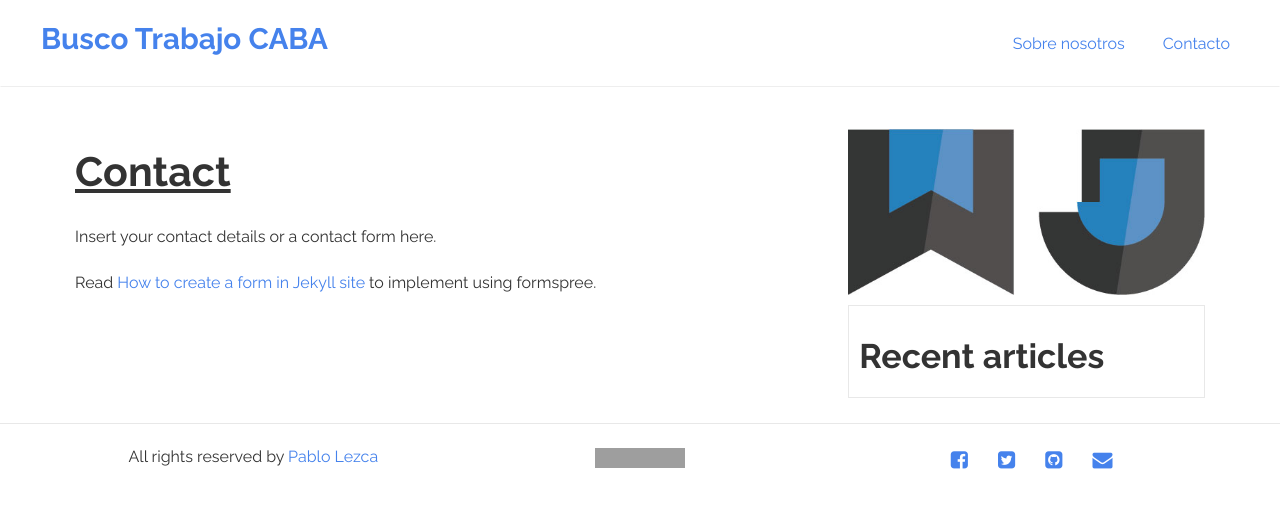
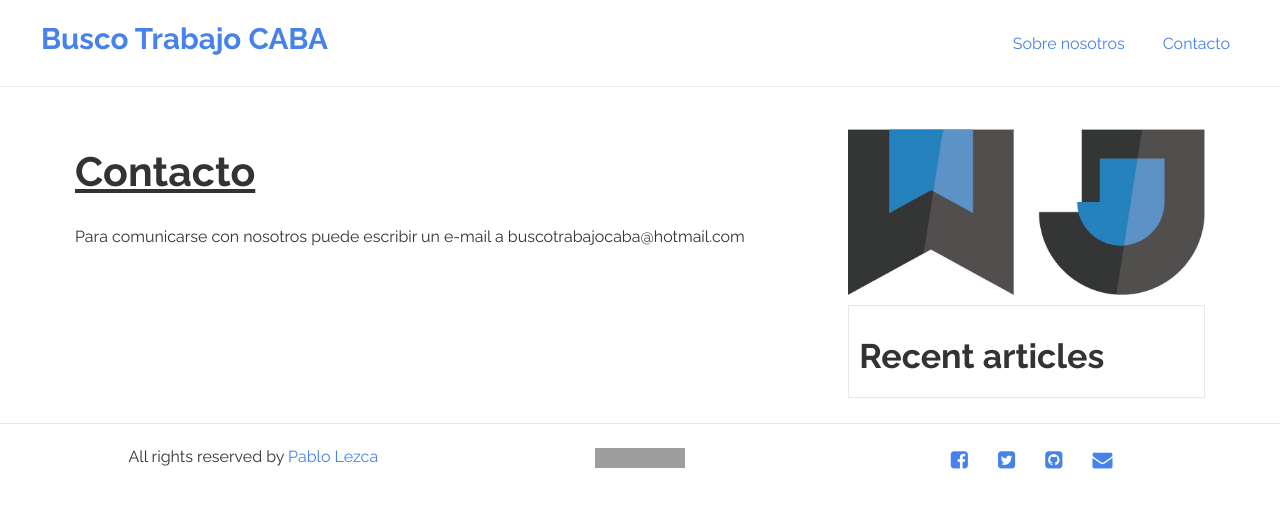
Before and after one commit to Lucas68747/buscotrabajoargentina.github.io, a Jekyll site: the page built from contact.md, in a window 1280 px wide. Shown: the top 508 px of the page. Built offline with Jekyll 4.4.1, drawn with Linux system fonts in a browser that asks for light colours; grey boxes are pictures that could not be loaded.

Commit message:
Update contact.md

```diff
--- a/contact.md
+++ b/contact.md
@@ -1,9 +1,7 @@
 ---
-title: Contact
+title: Contacto
 permalink: "/contact/"
 layout: page
 ---
 
-Insert your contact details or a contact form here.
-
-Read [How to create a form in Jekyll site](http://blog.webjeda.com/jekyll-contact-form/){: target="_blank"} to implement using formspree.
+Para comunicarse con nosotros puede escribir un e-mail a buscotrabajocaba@hotmail.com
```
